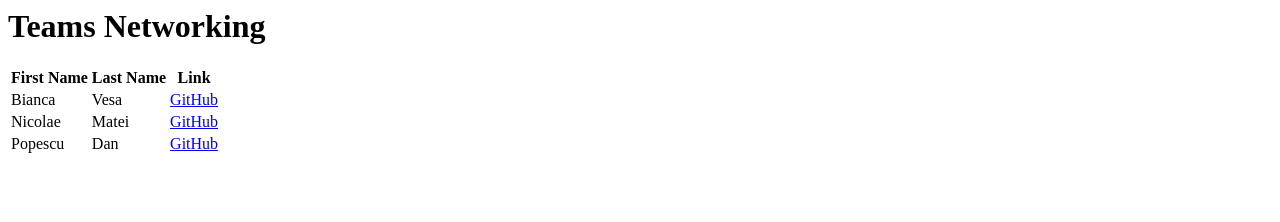
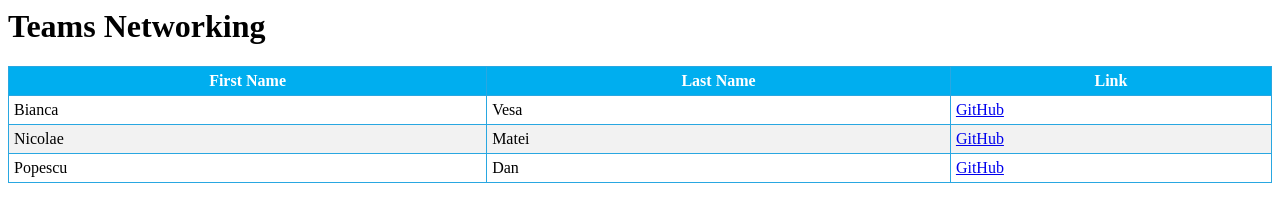
Before and after one commit to vbianca/teams-networking, a plain HTML site: page index.html in a window 1280 px wide. Drawn offline with Linux system fonts and the light colour scheme.

Commit message:
add some css

```diff
--- a/index.html
+++ b/index.html
@@ -2,11 +2,12 @@
 
 <head>
     <title>Teams Networking</title>
-
+    <link rel="stylesheet" href="style.css">
 </head>
 
 <body>
      <h1>Teams Networking</h1>
+
     <table id="list">
 
         <thead>
--- /dev/null
+++ b/style.css
@@ -0,0 +1,15 @@
+#list {
+    border-collapse: collapse;
+    width: 100%;
+}
+#list th{
+    background-color: #00aeef;
+    color: white;
+}
+#list th, #list td{
+    border:  1px solid #29a7e1;
+    padding: 5px;
+}
+#list tr:nth-child(even){
+    background-color: #f2f2f2;
+}
```
